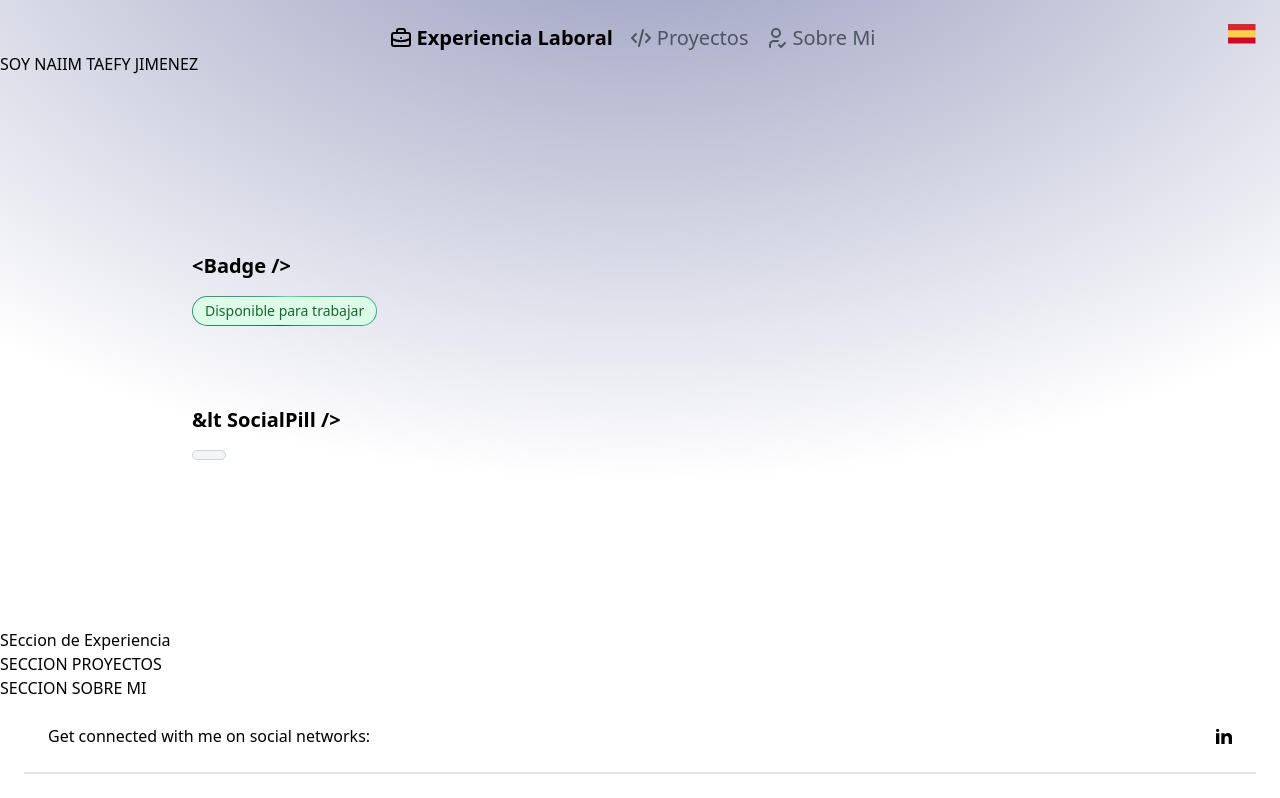
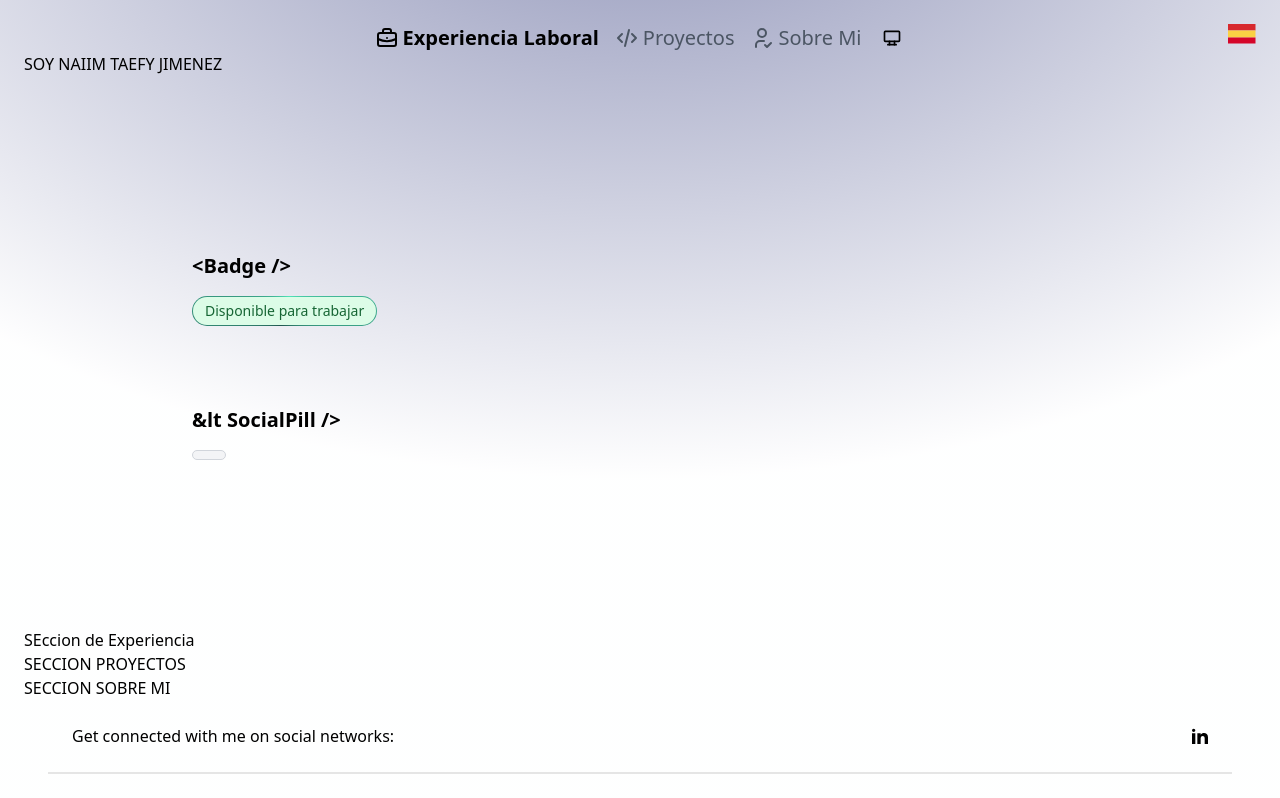
Before and after one commit to Naiimtj/porfolioNaiim, a React (Vite) app: page / in a window 1280 px wide. Shown: the top 798 px of the page. Built offline with nearby package versions, Linux system fonts and the light colour scheme.

Commit message:
add: Theme toggle

```diff
--- a/index.html
+++ b/index.html
@@ -4,7 +4,7 @@
     <meta charset="UTF-8" />
     <link rel="icon" type="image/svg+xml" href="/Logo.svg" />
     <meta name="viewport" content="width=device-width, initial-scale=1.0" />
-    <title>Porfolio Naiim Taefy Jimenez</title>
+    <title>Portfolio Naiim Taefy Jimenez</title>
   </head>
   <body>
     <div id="root"></div>
--- a/src/App.jsx
+++ b/src/App.jsx
@@ -8,7 +8,7 @@ import Home from "./pages/Home";
 const App = () => (
   <div className="relative text-black dark:text-white">
     <PageTitle title="Portfolio Naiim Taefy Jimenez" />
-    <div className="absolute top-0 bottom-0 z-[-2] min-h-screen w-full bg-gray-50 dark:bg-gray-950 bg-[radial-gradient(ellipse_80%_80%_at_50%_-20%,rgba(37,45,117,0.5),rgba(255,255,255,0.9))] dark:bg-[radial-gradient(ellipse_80%_80%_at_50%_-20%,rgba(37,45,117,0.5),rgba(255,255,255,0))]">
+    <div className="absolute top-0 bottom-0 z-[-2] min-h-screen w-full bg-gray-50 dark:bg-gray-950 bg-[radial-gradient(ellipse_80%_80%_at_50%_-20%,rgba(37,45,117,0.5),rgba(255,255,255,0.9))] dark:bg-[radial-gradient(ellipse_80%_80%_at_50%_-20%,rgba(37,45,117,0.5),rgba(255,255,255,0))] px-6">
       <NavBar />
       <Routes>
         <Route index element={<Home />} />
--- /dev/null
+++ b/src/components/ThemeToggle.jsx
@@ -0,0 +1,142 @@
+import { useState, useEffect } from "react";
+import { useTranslation } from "react-i18next";
+// icons
+import SunIcon from "./icons/Sun";
+import MoonIcon from "./icons/Moon";
+import SystemIcon from "./icons/System";
+
+const THEMES = ["Light", "Dark", "System"];
+
+const ThemeSwitcher = () => {
+  const [t] = useTranslation("translation");
+  const getInitialTheme = () => {
+    if (typeof localStorage !== "undefined") {
+      return localStorage.getItem("theme") || "system";
+    }
+
+    return window.matchMedia("(prefers-color-scheme: dark)").matches
+      ? "dark"
+      : "light";
+  };
+  const [theme, setTheme] = useState(getInitialTheme());
+
+  useEffect(() => {
+    const matchMedia = window.matchMedia("(prefers-color-scheme: dark)");
+
+    const handleThemeChange = () => setTheme(getInitialTheme());
+
+    matchMedia.addEventListener("change", handleThemeChange);
+
+    return () => matchMedia.removeEventListener("change", handleThemeChange);
+  }, []);
+
+  const toggleMenu = () => setIsMenuOpen(!isMenuOpen);
+  const [isMenuOpen, setIsMenuOpen] = useState(false);
+
+  const changeTheme = (selectedTheme) => {
+    localStorage.setItem("theme", selectedTheme);
+    setTheme(selectedTheme);
+    updateTheme(selectedTheme);
+  };
+
+  const updateTheme = (themePreference) => {
+    const isDark =
+      themePreference === "dark" ||
+      (themePreference === "system" &&
+        window.matchMedia("(prefers-color-scheme: dark)").matches);
+    document.documentElement.classList.toggle("dark", isDark);
+    updateIcon(themePreference);
+  };
+
+  const updateIcon = (themePreference) => {
+    document.querySelectorAll(".theme-toggle-icon").forEach((element) => {
+      element.style.transform =
+        element.id === themePreference ? "scale(1)" : "scale(0)";
+    });
+  };
+
+  useEffect(() => {
+    updateTheme(theme); // Update theme on initial render and theme change
+
+    const handleClickOutside = (event) => {
+      const themesMenu = document.getElementById("themes-menu");
+      if (themesMenu && !themesMenu.contains(event.target)) {
+        setIsMenuOpen(false);
+      }
+    };
+
+    document.addEventListener("click", handleClickOutside);
+
+    const themeToggleBtn = document.getElementById("theme-toggle-btn");
+    themeToggleBtn.addEventListener("click", (e) => {
+      e.stopPropagation();
+      setIsMenuOpen(!isMenuOpen);
+    });
+
+    const themeMenuOptions = document.querySelectorAll(".themes-menu-option");
+    themeMenuOptions.forEach((element) => {
+      element.addEventListener("click", (e) => {
+        const selectedTheme = e.target.innerText.toLowerCase().trim();
+        changeTheme(selectedTheme);
+      });
+    });
+
+    return () => {
+      document.removeEventListener("click", handleClickOutside);
+    };
+    // eslint-disable-next-line react-hooks/exhaustive-deps
+  }, [theme]);
+
+  return (
+    <div className="relative ml-1 mr-1">
+      <button
+        id="theme-toggle-btn"
+        className="appearance-none border-none flex hover:scale-125 transition"
+        onClick={toggleMenu}
+      >
+        <span className="sr-only">{t("Select theme")}</span>
+        <SunIcon
+          id="light"
+          className={`theme-toggle-icon size-5 transition-all ${
+            theme === "light" && "scale-100"
+          }`}
+        />
+        <MoonIcon
+          id="dark"
+          className={`theme-toggle-icon absolute size-5 transition-all ${
+            theme === "dark" && "scale-100"
+          }`}
+        />
+        <SystemIcon
+          id="system"
+          className={`theme-toggle-icon absolute size-5 transition-all ${
+            theme === "system" && "scale-100"
+          }`}
+        />
+      </button>
+      {isMenuOpen && (
+        <div
+          id="themes-menu"
+          className="absolute scale-80 top-8 right-0 text-sm p-1 min-w-[8rem] rounded-md border border-gray-100 bg-white/90 dark:bg-gray-900/90 dark:border-gray-500/20 shadow-[0_3px_10px_rgb(0,0,0,0.2)] backdrop-blur-md"
+        >
+          <ul>
+            {THEMES.map((themeOption) => (
+              <li
+                key={themeOption}
+                className="themes-menu-option px-2 py-1.5 cursor-pointer hover:bg-neutral-400/40 dark:hover:bg-gray-500/50 rounded-sm"
+                onClick={() => {
+                  changeTheme(themeOption.toLowerCase().trim());
+                  setIsMenuOpen(false);
+                }}
+              >
+                {t(themeOption)}
+              </li>
+            ))}
+          </ul>
+        </div>
+      )}
+    </div>
+  );
+};
+
+export default ThemeSwitcher;
--- /dev/null
+++ b/src/components/icons/Moon.jsx
@@ -0,0 +1,17 @@
+const Moon = (props) => (
+  <svg
+    {...props}
+    width="24"
+    height="24"
+    viewBox="0 0 24 24"
+    strokeWidth="2"
+    stroke="currentColor"
+    fill="none"
+    strokeLinecap="round"
+    strokeLinejoin="round"
+  >
+  <path stroke="none" d="M0 0h24v24H0z" fill="none"/>
+  <path d="M12 3c.132 0 .263 0 .393 0a7.5 7.5 0 0 0 7.92 12.446a9 9 0 1 1 -8.313 -12.454z"/>
+  </svg>
+);
+export default Moon;
--- /dev/null
+++ b/src/components/icons/Sun.jsx
@@ -0,0 +1,18 @@
+const Sun = (props) => (
+  <svg
+    {...props}
+    width="24"
+    height="24"
+    viewBox="0 0 24 24"
+    strokeWidth="2"
+    stroke="currentColor"
+    fill="none"
+    strokeLinecap="round"
+    strokeLinejoin="round"
+  >
+  <path stroke="none" d="M0 0h24v24H0z" fill="none"/>
+  <path d="M12 12m-4 0a4 4 0 1 0 8 0a4 4 0 1 0 -8 0"/>
+  <path d="M3 12h1m8 -9v1m8 8h1m-9 8v1m-6.4 -15.4l.7 .7m12.1 -.7l-.7 .7m0 11.4l.7 .7m-12.1 -.7l-.7 .7"/>
+  </svg>
+);
+export default Sun;
--- /dev/null
+++ b/src/components/icons/System.jsx
@@ -0,0 +1,20 @@
+const System = (props) => (
+  <svg
+    {...props}
+    width="24"
+    height="24"
+    viewBox="0 0 24 24"
+    strokeWidth="2"
+    stroke="currentColor"
+    fill="none"
+    strokeLinecap="round"
+    strokeLinejoin="round"
+  >
+  <path stroke="none" d="M0 0h24v24H0z" fill="none"/>
+  <path d="M3 5a1 1 0 0 1 1 -1h16a1 1 0 0 1 1 1v10a1 1 0 0 1 -1 1h-16a1 1 0 0 1 -1 -1v-10z"/>
+  <path d="M7 20h10"/>
+  <path d="M9 16v4"/>
+  <path d="M15 16v4"/>
+  </svg>
+);
+export default System;
--- a/src/layouts/NavBar.jsx
+++ b/src/layouts/NavBar.jsx
@@ -4,6 +4,7 @@ import Briefcase from "../components/icons/Briefcase";
 import Code from "../components/icons/Code";
 import ProfileCheck from "../components/icons/ProfileCheck";
 import NavMenu from "./NavMenu";
+import ThemeSwitcher from "../components/ThemeToggle";
 
 const NavBar = () => {
   const location = useLocation();
@@ -11,14 +12,14 @@ const NavBar = () => {
   const currentURL = location.pathname;
 
   return (
-    <div className="relative mx-6">
+    <div className="relative">
       <div className="flex justify-center items-center mt-6">
         <nav className="text-right col-span-2 flex justify-end items-center">
           <Link
             className={`${
               currentURL === "/"
-                ? "dark:text-lilaPorfolio font-bold text-black"
-                : "dark:text-grayPorfolio text-gray-600"
+                ? "dark:text-lilaPortfolio font-bold text-black"
+                : "dark:text-grayPortfolio text-gray-600"
             } text-xs md:text-base lg:text-xl pr-4 hover:text-gray-300 transition duration-300 flex items-center`}
             to="/"
           >
@@ -28,8 +29,8 @@ const NavBar = () => {
           <Link
             className={`${
               currentURL === "/projects"
-                ? "dark:text-lilaPorfolio font-bold text-black"
-                : "dark:text-grayPorfolio text-gray-600"
+                ? "dark:text-lilaPortfolio font-bold text-black"
+                : "dark:text-grayPortfolio text-gray-600"
             } text-xs md:text-base lg:text-xl pr-4 hover:text-gray-300 flex items-center`}
             to="/projects"
           >
@@ -39,8 +40,8 @@ const NavBar = () => {
           <Link
             className={`${
               currentURL === "/aboutMe"
-                ? "dark:text-lilaPorfolio font-bold text-black"
-                : "dark:text-grayPorfolio text-gray-600"
+                ? "dark:text-lilaPortfolio font-bold text-black"
+                : "dark:text-grayPortfolio text-gray-600"
             } text-xs md:text-base lg:text-xl pr-4 hover:text-gray-300 flex items-center`}
             to="/aboutMe"
           >
@@ -48,6 +49,7 @@ const NavBar = () => {
             {t("About Me")}
           </Link>
         </nav>
+        <ThemeSwitcher />
       </div>
       <div className="absolute top-0 right-0">
         <NavMenu />
--- a/tailwind.config.js
+++ b/tailwind.config.js
@@ -1,12 +1,13 @@
 /** @type {import('tailwindcss').Config} */
 module.exports = {
   content: ["index.html", "./src/**/*.jsx"],
+  darkMode: "class",
   theme: {
     extend: {
       colors: {
-        "lilaPorfolio": '#9C92F8',
-        "grayPorfolio": '#E5E5E5'
-      }
+        lilaPortfolio: "#9C92F8",
+        grayPortfolio: "#E5E5E5",
+      },
     },
   },
   plugins: [],
```
